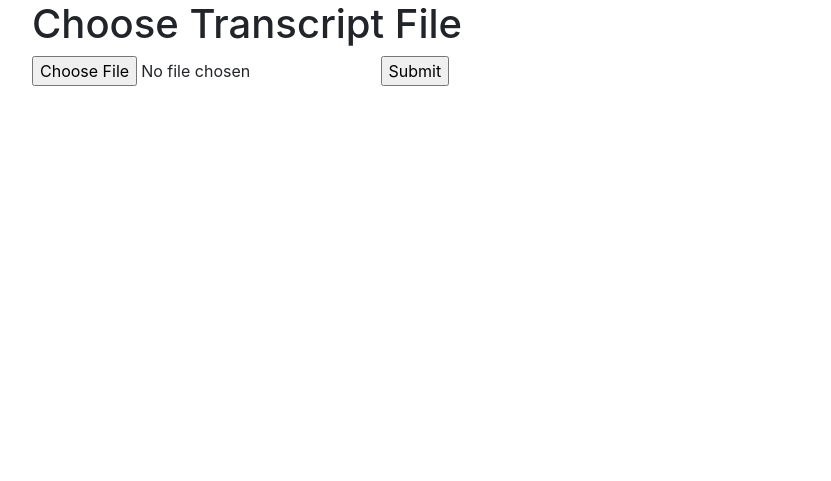
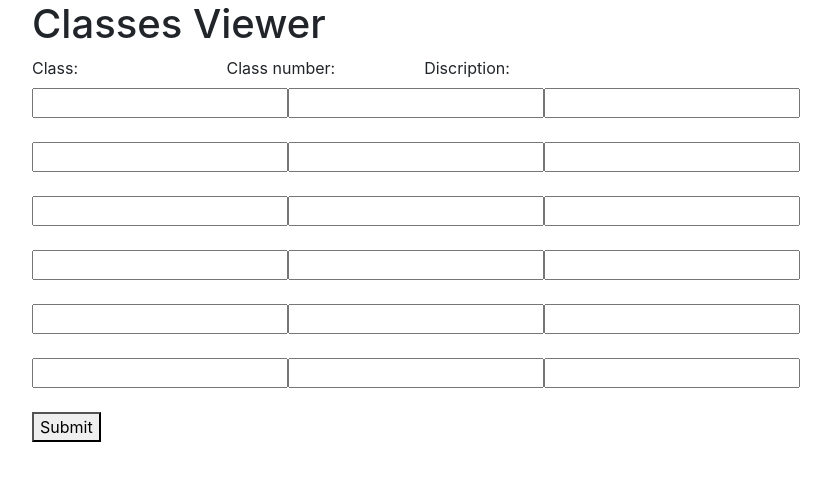
Before and after one commit to ITZVICXD/SMG-Project-F2022, a Flask app: a page that uses website/templates/TR.HTML in a window 1280 px wide. Shown: the part 56-537 px from the top of the page, without its empty margins (53-884 px from the left). Run offline with Flask 3, Linux system fonts and the light colour scheme; parts of the project's set-up code (start-up, migrations or seed data) failed here and were passed over; some libraries are stand-ins or nearby versions.

Commit message:
Update TR.HTML

```diff
--- a/website/templates/TR.HTML
+++ b/website/templates/TR.HTML
@@ -1,9 +1,74 @@
 {% extends "base.HTML" %}
 {% block title %}Transcript Reader{% endblock %}
 {% block pageContent %}
-<h1>Choose Transcript File</h1>
-<form action="/action_page.php">
+<h1>Classes Viewer</h1>
+<!--
+{% if filename %}
+<div>
+  <file src = "{{url_for(filename = '/pdffiles/'+filename)}}">
+</div>
+{% endif %}-->
+<!--
+<form action="/action_page.php/">
     <input type="file" id="myFile" name="filename">
     <input type="submit">
-  </form>
+</form>
+
+<form action="/SMG-Project-F2022-main/website/templates/action_page2.php" method="get">
+-->
+
+
+<div style="float:left;">
+  <label for="class">Class:</label><br>
+</div>&emsp;&emsp;&emsp;&emsp;&emsp;&nbsp;
+<div style="float:left;">&emsp;&emsp;&emsp;&emsp;&emsp;&emsp;&emsp;&emsp;&emsp;
+  <label for="class">Class number:</label><br>
+</div>
+  <label for="class">Discription:</label><br>
+<div style="float:left;">
+  <input type="text" id="class" name="class"><br>
+</div>
+<div style="float:left;">
+  <input type = "text" id = "class number" name = "classnumber">
+</div>
+<input type="text" id="Discription" name="discription"><br><br>
+<div style="float:left;">
+  <input type="text" id="class" name="class"><br>
+</div>
+<div style="float:left;">
+  <input type = "text" id = "class number" name = "classnumber">
+</div>
+<input type="text" id="Discription" name="discription"><br><br>
+<div style="float:left;">
+  <input type="text" id="class" name="class"><br>
+</div>
+<div style="float:left;">
+  <input type = "text" id = "class number" name = "classnumber">
+</div>
+<input type="text" id="Discription" name="discription"><br><br>
+<div style="float:left;">
+  <input type="text" id="class" name="class"><br>
+</div>
+<div style="float:left;">
+  <input type = "text" id = "class number" name = "classnumber">
+</div>
+<input type="text" id="Discription" name="discription"><br><br>
+<div style="float:left;">
+  <input type="text" id="class" name="class"><br>
+</div>
+<div style="float:left;">
+  <input type = "text" id = "class number" name = "classnumber">
+</div>
+<input type="text" id="Discription" name="discription"><br><br>
+<div style="float:left;">
+  <input type="text" id="class" name="class"><br>
+</div>
+<div style="float:left;">
+  <input type = "text" id = "class number" name = "classnumber">
+</div>
+<input type="text" id="Discription" name="discription"><br><br>
+<button type="submit" id = myButton>Submit</button>
+
+</form>
+
 {% endblock %}
```
